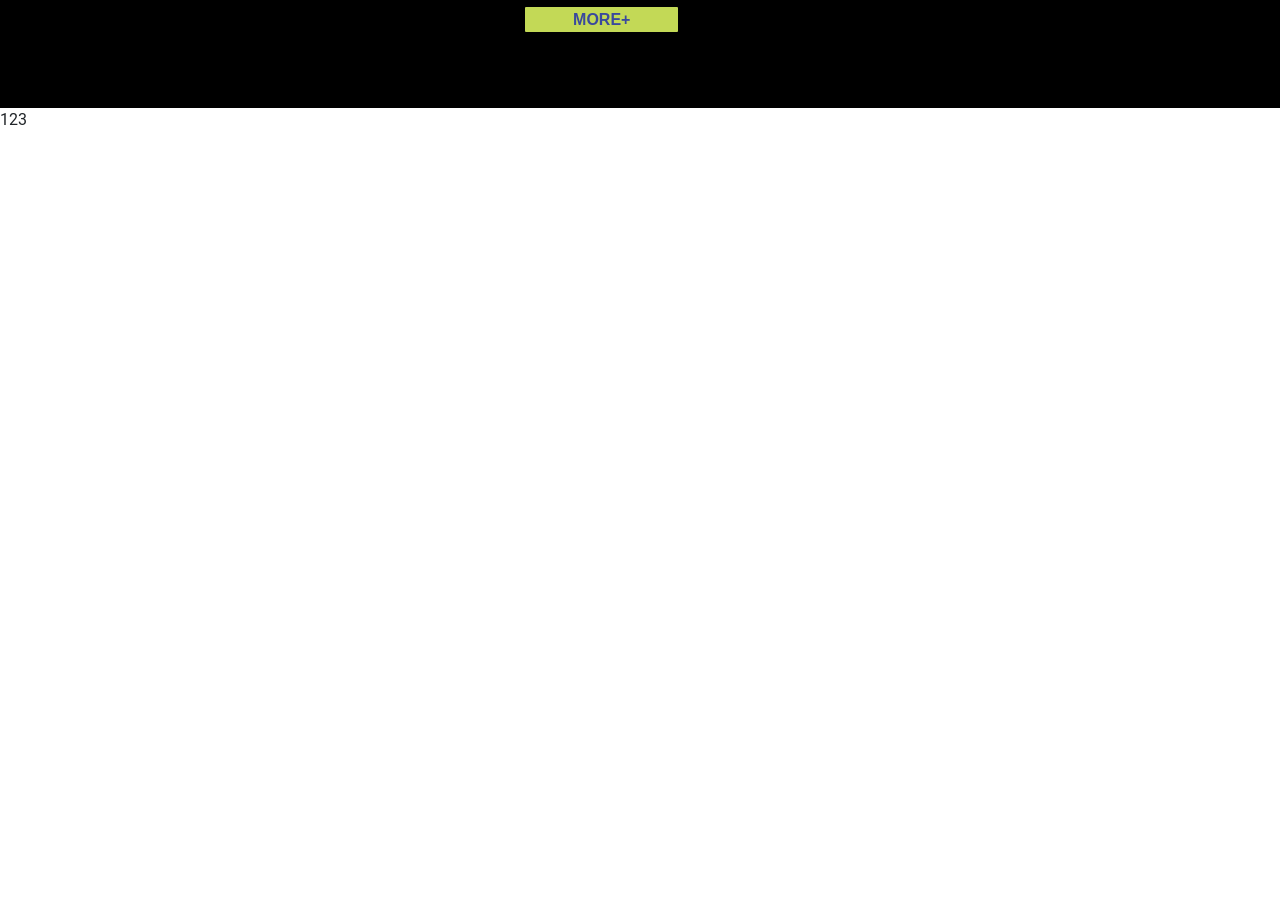
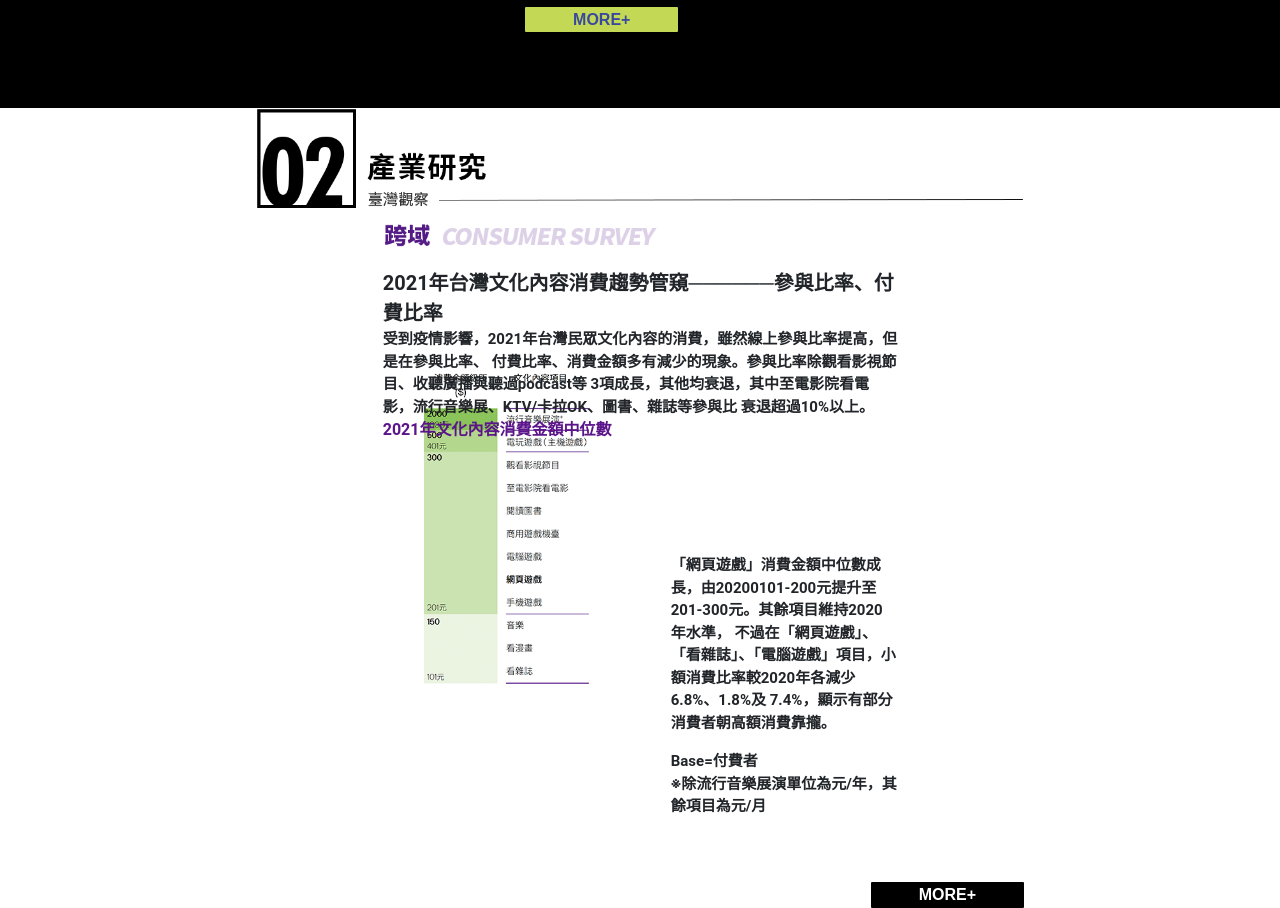
Before and after one commit to kurtzhou1/taicca, a React (Create React App) app: page / in a window 1280 px wide. Shown: the part 3492-4400 px from the top of the page. Built offline with nearby package versions, Linux system fonts and the light colour scheme.

Commit message:
[dev]section2

```diff
--- a/src/components/App.jsx
+++ b/src/components/App.jsx
@@ -5,6 +5,7 @@ import Comic from './Comic';
 import Flim from './Flim';
 import Music from './Music';
 import Game from './Game';
+import Cross from './Cross';
 
 const Containers = () => {
 
@@ -16,7 +17,7 @@ const Containers = () => {
             <div className='page_black tune1'><Flim /></div>
             <div className='page_black tune2'><Music /></div>
             <div className='page_black tune3'><Game /></div>
-            <div className='page'>123</div>
+            <div className='page section2'><Cross /></div>
             {/* <section id="HOME"><Home/></section>
             <section id="ABOUT"><About/></section>
             <section id="PROJECT"><Project /></section> */}
--- /dev/null
+++ b/src/components/Cross.jsx
@@ -0,0 +1,40 @@
+import React from 'react';
+import './styles/section2.scss'
+
+const Cross = () => {
+
+    return (
+        <div className="cross">
+            <div className="block1">
+                <div className="title">
+                    2021年台灣文化內容消費趨勢管窺──────參與比率、付費比率
+                </div>
+                <div className="content">
+                    受到疫情影響，2021年台灣民眾文化內容的消費，雖然線上參與比率提高，但是在參與比率、
+                    付費比率、消費金額多有減少的現象。參與比率除觀看影視節目、收聽廣播與聽過podcast等
+                    3項成長，其他均衰退，其中至電影院看電影，流行音樂展、KTV/卡拉OK、圖書、雜誌等參與比
+                    衰退超過10%以上。
+                </div>
+                <div className="subContent">
+                    2021年文化內容消費金額中位數
+                </div>
+            </div>
+            <div className="block2">
+                <div className="content1">
+                    「網頁遊戲」消費金額中位數成長，由20200101-200元提升至201-300元。其餘項目維持2020年水準，
+                    不過在「網頁遊戲」、「看雜誌」、「電腦遊戲」項目，小額消費比率較2020年各減少6.8%、1.8%及
+                    7.4%，顯示有部分消費者朝高額消費靠攏。
+                </div>
+                <div className="content2">
+                    <div>Base=付費者</div>
+                    <div>※除流行音樂展演單位為元/年，其餘項目為元/月</div>
+                </div>
+            </div>
+            <div className="block3">
+                <div className="button">MORE+</div>
+            </div>
+        </div>
+    );
+}
+
+export default Cross;
--- /dev/null
+++ b/src/components/styles/section2.scss
@@ -0,0 +1,52 @@
+.cross{
+    background-image: url(../images/section2/cross.png);
+    display: flex;
+    flex-direction: column;
+    align-items: center;
+    position: relative;
+    >div{
+        width: 67%;
+    }
+    .block1{
+        margin-top: 10rem;
+        .title{
+            font-size: 20px;
+            font-weight: bold;
+        }
+        .content{
+            font-size: 15px;
+            font-weight: bold;
+        }
+        .subContent{
+            color: #5c148b;
+            font-weight: bold;
+        }
+    }
+    .block2{
+        margin-top: 6rem;
+        >div{
+            // margin-left: 18rem;
+            font-size: 15px;
+            font-weight: bold;
+            margin: 1rem 0 1rem 18rem;
+        }
+    }
+    .block3{
+        width: 55%;
+        display: flex;
+        justify-content: end;
+        margin-top: 0.3rem;
+        position: absolute;
+        right: 0;
+        bottom: 0;
+        .button{
+            width: auto;
+            color: white;
+            background-color: black;
+            border-radius: 1px;
+            padding: 0.05rem 3rem;
+            font-family: sans-serif;
+            font-weight: bold;
+        }
+    }
+}
--- a/src/index.scss
+++ b/src/index.scss
@@ -20,11 +20,21 @@ body {
     width: 100vw;
     max-height: 100vh;
     max-width: 100vw;
+    &.section2{
+        display: flex;
+        justify-content: center;
+        >div{
+            height: 100%;
+            width: 60%;
+            background-repeat: no-repeat;
+            background-size: contain;
+        }
+    }
 }
 
 .page_black{
     height: 80vh;
-    width: 100vw;
+    // width: 100vw;
     background-color: black;
     display: flex;
     justify-content: center;
```
Also changed, not shown: src/components/images/section2/cross.png (added).
